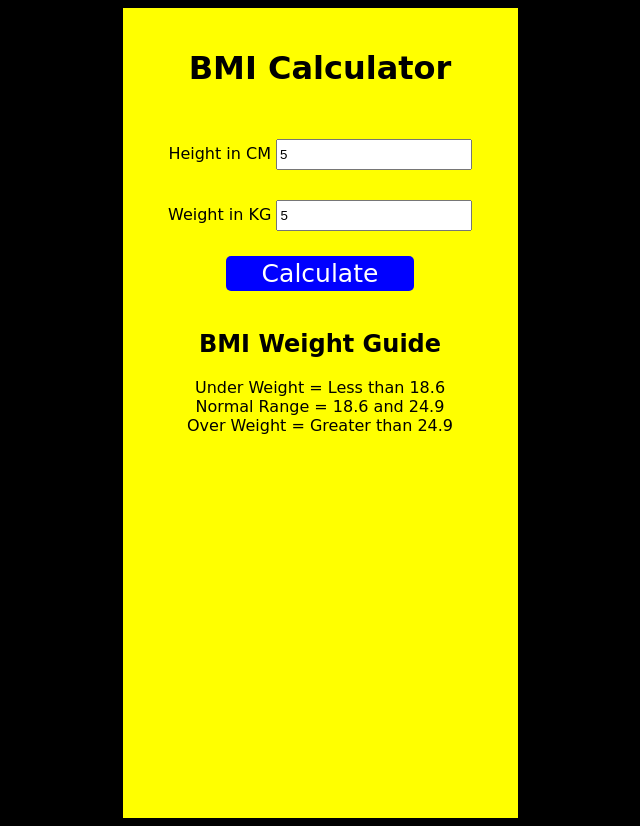
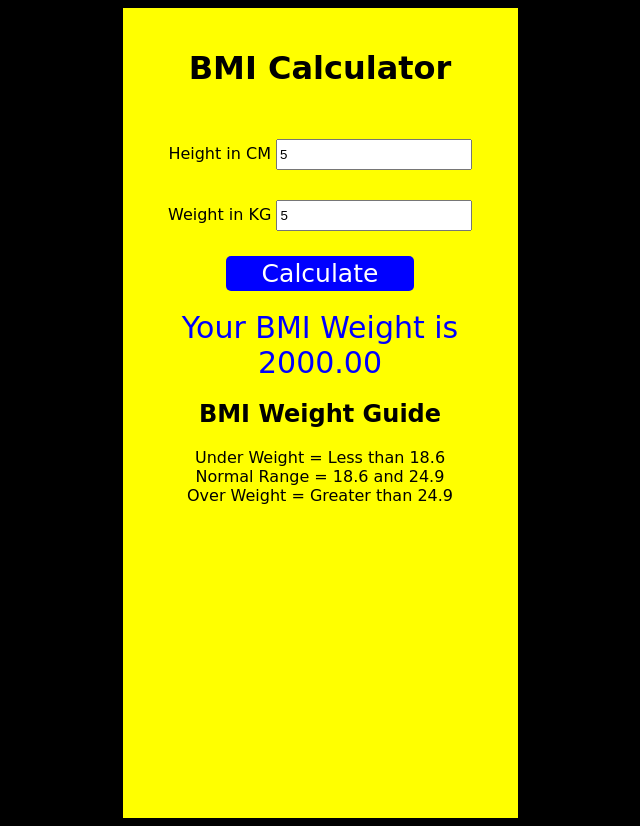
Before and after one commit to InjamulCSE15/BMI-Calculate-App, a plain HTML site: page index.html in a window 1280 px wide. Both pictures are taken after typing "5", "5" into the empty fields and a click on the input "Calculate". Shown: the whole page, without its empty margins (320-960 px from the left). Drawn offline with Linux system fonts and the light colour scheme; a web font is replaced by a local one.

Commit message:
js functionality added

```diff
--- a/myScript.js
+++ b/myScript.js
@@ -0,0 +1,22 @@
+// BMI = KG / (H / 100 * H/100)
+
+document.getElementById("submit").addEventListener("click", bmiCalculator);
+
+function bmiCalculator() {
+    var cm = document.getElementById("cm").value;
+    var kg = document.getElementById("kg").value;
+    var bmi;
+    var newCm = (cm/100);
+
+    if(cm == '' || kg.value == ''){
+        // alert('Please enter your cm value.');
+        document.getElementById('result').innerHTML = `<strong>Please enter your cm value.</strong>`
+    }
+    else{
+    bmi = kg /(newCm * newCm);
+    bmi = bmi.toFixed(2);
+    console.log(bmi);
+
+    document.getElementById('result').innerHTML = "Your BMI Weight is "+ bmi;
+    }
+}
--- a/style.css
+++ b/style.css
@@ -38,9 +38,13 @@ h1 {
 }
 
 #result {
-    font-size: 35px;
-    margin-left: 90px;
+    font-size: 30px;
     color: blue;
+}
+
+strong {
+    color: red;
+    font-weight: 100;
 }
 
 #submit {
```
Also changed, not shown: index.html (+3 -1 lines).
